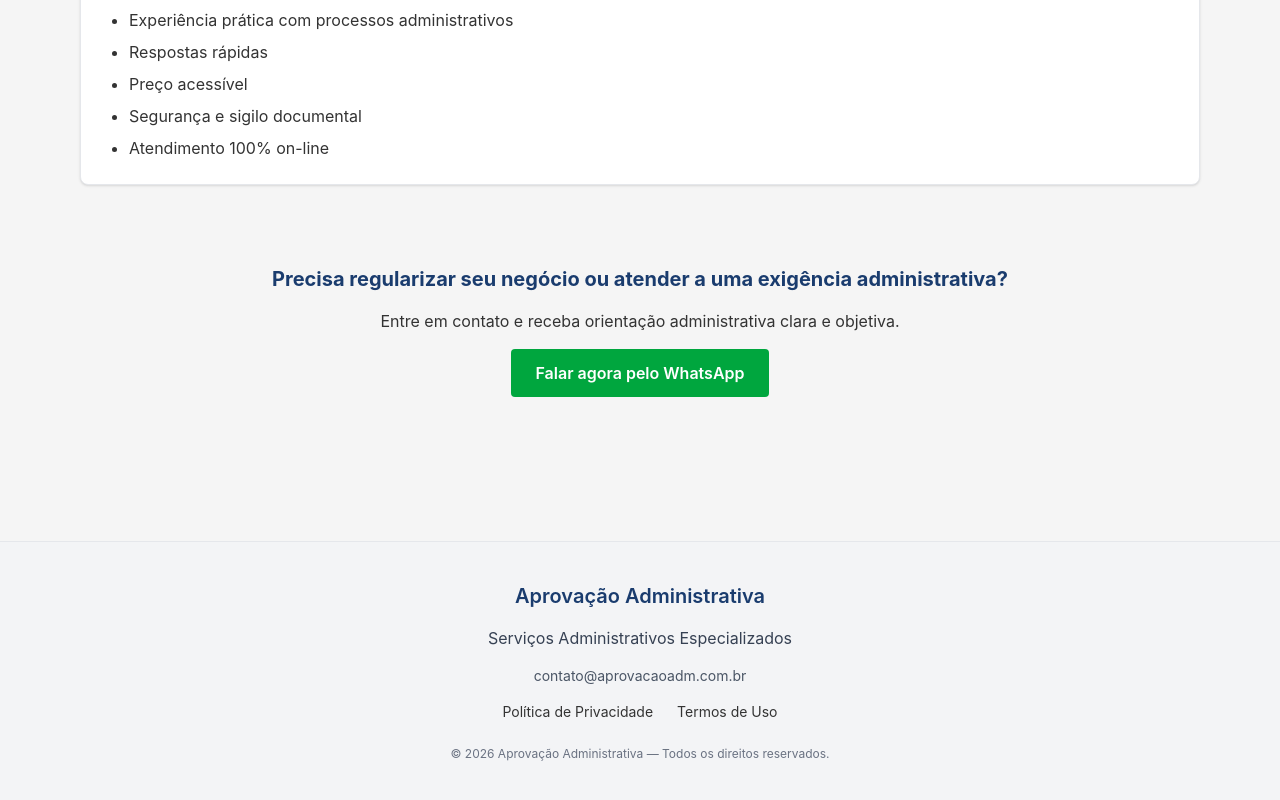
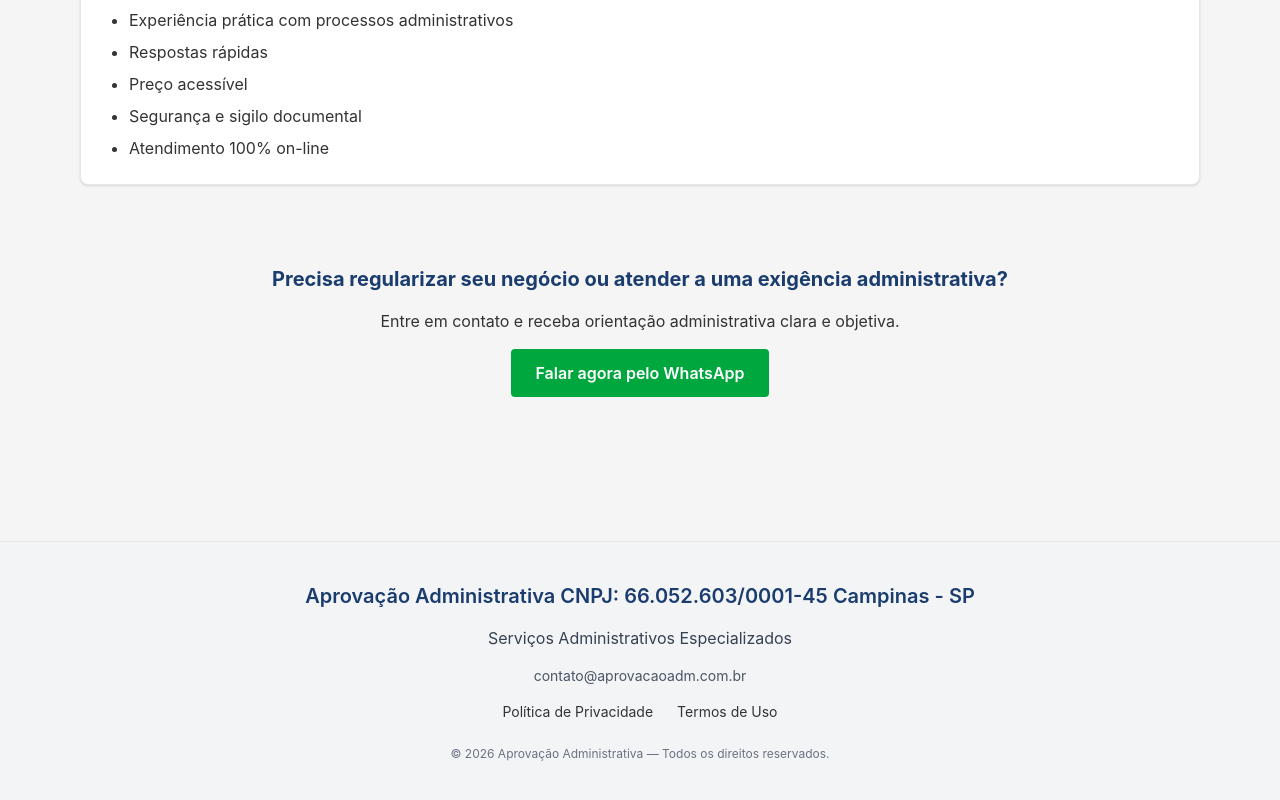
Before and after one commit to LANDOSOUZA/aprovacao, a Vue app: page / in a window 1280 px wide. Shown: the part 1081-1881 px from the top of the page. Built offline with nearby package versions, Linux system fonts and the light colour scheme.

Commit message:
CNPJ da empresa no Footer

```diff
--- a/src/components/Footer.vue
+++ b/src/components/Footer.vue
@@ -4,6 +4,8 @@
 
       <p class="text-xl font-semibold text-[var(--azul-escuro)]">
         Aprovação Administrativa
+        CNPJ: 66.052.603/0001-45
+        Campinas - SP
       </p>
 
       <p class="text-gray-700">
```
